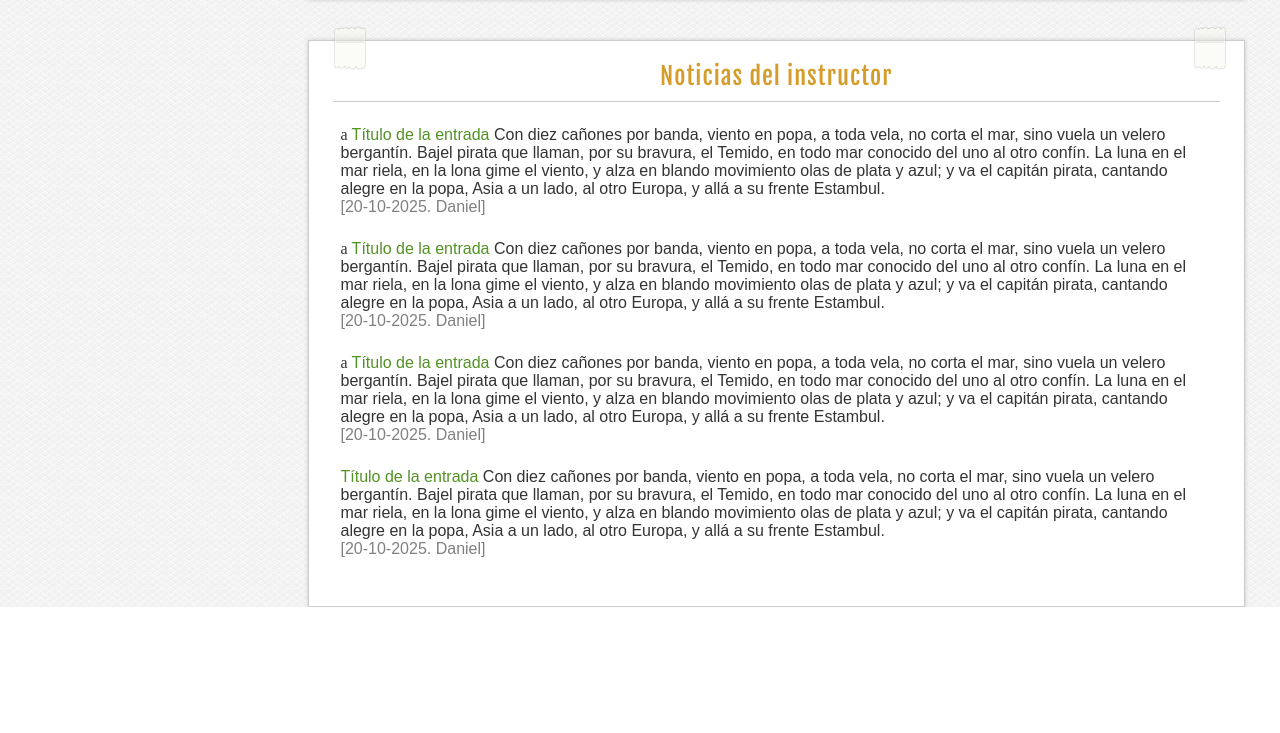
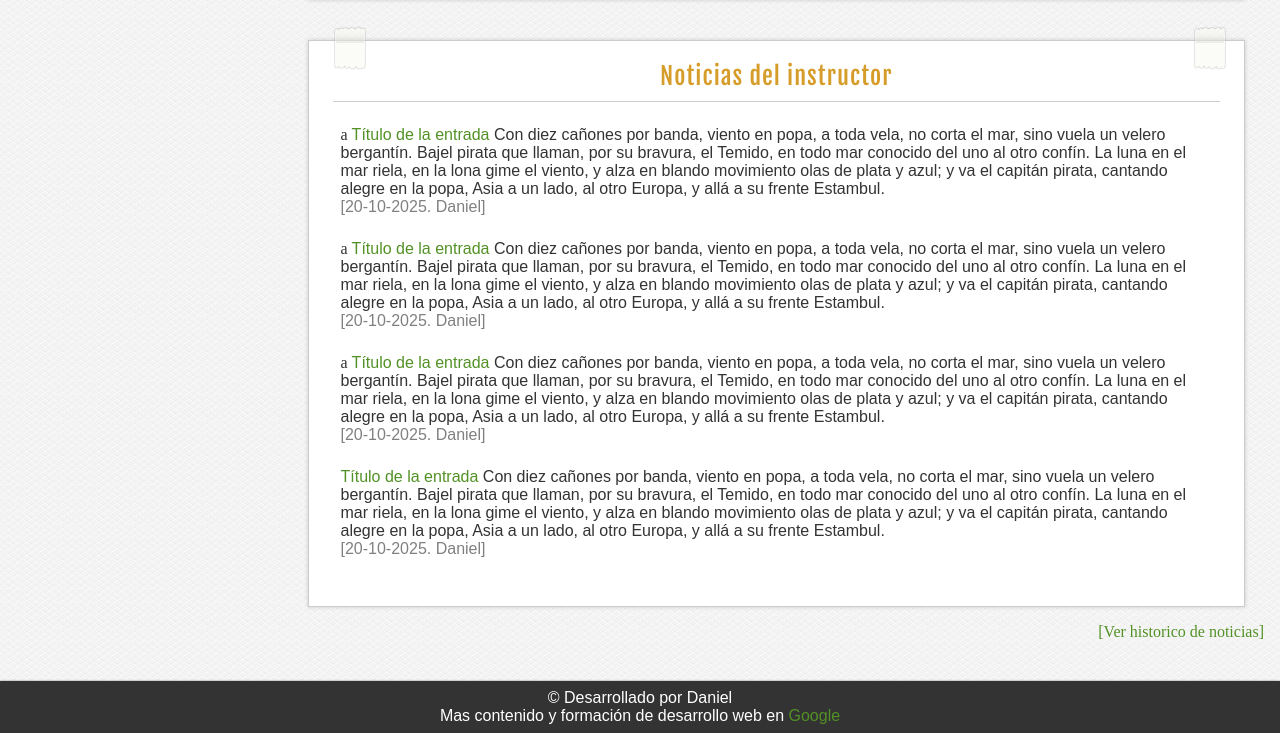
Before and after one commit to DanielCazorro/BasicHTML5-CSS, a plain HTML site: page CursoCSS/Maquetacion1/index.html in a window 1280 px wide. Shown: the part 1504-2237 px from the top of the page. Before the commit the page ends 2111 px from the top, so only its background shows below. Drawn offline with Linux system fonts and the light colour scheme; files whose address does not match are found by name; a web font is replaced by a local one.

Commit message:
Final details of web design

```diff
--- a/CursoCSS/Maquetacion1/index.html
+++ b/CursoCSS/Maquetacion1/index.html
@@ -281,6 +281,18 @@
             <a href="#">Leer mas frases</a>
         </aside>
     </div>
+
+    <div class="clearfix"></div>
+    <div id="history">
+        <a href="#">[Ver historico de noticias]</a>
+    </div>
     <!-- FIn Contenido principal-->
+
+    <div class="clearfix"></div>
+     <footer id="footer">
+        <p>&copy; Desarrollado por Daniel</p>
+        <p>Mas contenido y formación de desarrollo web en <a href="https://www.google.es">Google</a></p>
+     </footer>
+
 </body>
 </html>
--- a/CursoCSS/Maquetacion1/styles.css
+++ b/CursoCSS/Maquetacion1/styles.css
@@ -68,6 +68,11 @@ a:visited{
     font-family: "icons";
     float: left;
     margin-right: 4px;
+}
+
+.clearfix {
+    float: none;
+    clear: both;
 }
 
 /* Formulario */
@@ -380,3 +385,24 @@ header {
 #sections .stickerTwo {
     margin-left: 860px;
 }
+
+#history {
+    float: right;
+    margin-top: 16px;
+    margin-right: 16px;
+}
+
+/* Footer */
+#footer {
+    width: 100%;
+    margin: 0px auto;
+    text-align: center;
+    margin-top: 40px;
+    background-color: #333333;
+    padding-top: 8px;
+    padding-bottom: 8px;
+    color: white;
+    font-family: sans-serif, Arial, Helvetica, sans-serif;
+    font-size: 16px;
+    box-shadow: 0px 0px 2px gray;
+}
```
